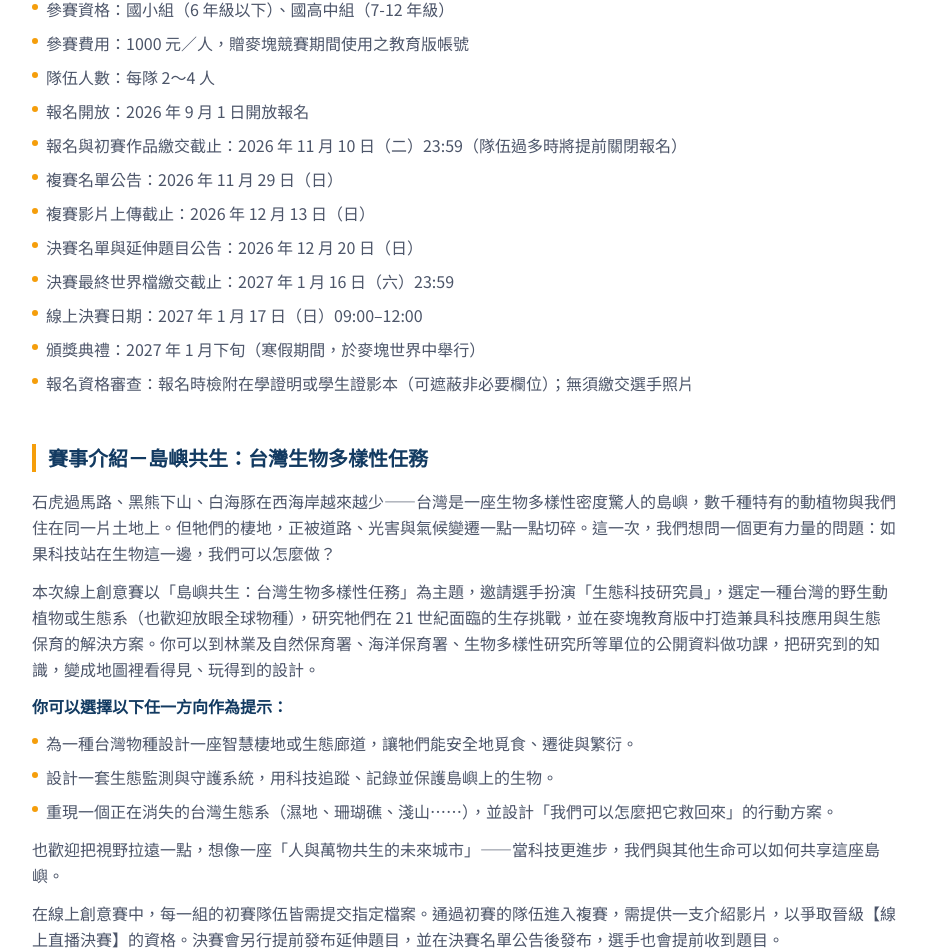
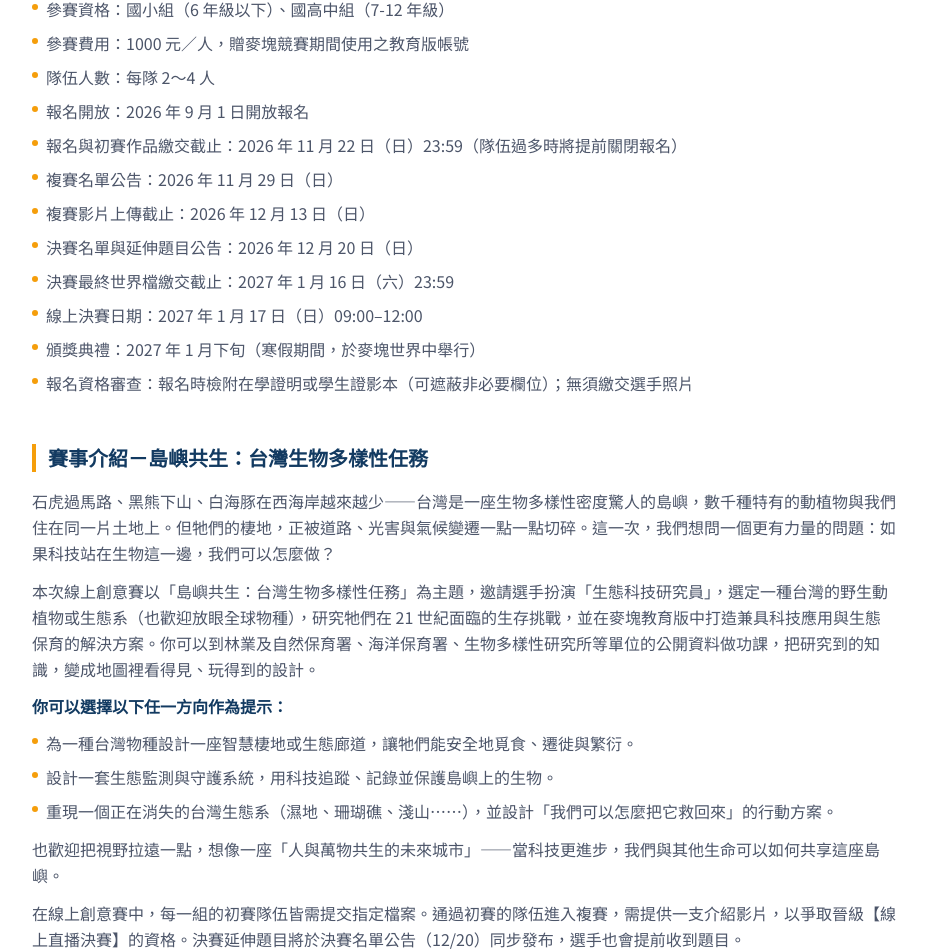
Before and after one commit to Hashen-0608/mcup-web, a Next.js app: page /rules in a window 1280 px wide. Shown: the part 1193-2145 px from the top of the page, without its empty margins (176-1102 px from the left). Built offline with nearby package versions, Linux system fonts and the light colour scheme.

Commit message:
Update registration deadline and refund policy dates

```diff
--- a/content/rules.ts
+++ b/content/rules.ts
@@ -55,7 +55,7 @@ export const rules: RuleSection[] = [
           "參賽費用：1000 元／人，贈麥塊競賽期間使用之教育版帳號",
           "隊伍人數：每隊 2～4 人",
           "報名開放：2026 年 9 月 1 日開放報名",
-          "報名與初賽作品繳交截止：2026 年 11 月 10 日（二）23:59（隊伍過多時將提前關閉報名）",
+          "報名與初賽作品繳交截止：2026 年 11 月 22 日（日）23:59（隊伍過多時將提前關閉報名）",
           "複賽名單公告：2026 年 11 月 29 日（日）",
           "複賽影片上傳截止：2026 年 12 月 13 日（日）",
           "決賽名單與延伸題目公告：2026 年 12 月 20 日（日）",
@@ -94,7 +94,7 @@ export const rules: RuleSection[] = [
       },
       {
         kind: "p",
-        text: "在線上創意賽中，每一組的初賽隊伍皆需提交指定檔案。通過初賽的隊伍進入複賽，需提供一支介紹影片，以爭取晉級【線上直播決賽】的資格。決賽會另行提前發布延伸題目，並在決賽名單公告後發布，選手也會提前收到題目。",
+        text: "在線上創意賽中，每一組的初賽隊伍皆需提交指定檔案。通過初賽的隊伍進入複賽，需提供一支介紹影片，以爭取晉級【線上直播決賽】的資格。決賽延伸題目將於決賽名單公告（12/20）同步發布，選手也會提前收到題目。",
       },
     ],
   },
@@ -243,7 +243,7 @@ export const rules: RuleSection[] = [
         head: ["時程", "日期", "說明"],
         rows: [
           ["開放報名", "2026/9/1", "開始受理報名"],
-          ["報名與初賽作品繳交截止", "2026/11/10（二）23:59", "隊伍數過多時將提前關閉報名"],
+          ["報名與初賽作品繳交截止", "2026/11/22（日）23:59", "隊伍數過多時將提前關閉報名"],
           ["複賽名單公告", "2026/11/29（日）", "依晉級隊數表公告"],
           ["複賽影片上傳截止", "2026/12/13（日）", "影片上傳 YouTube 並填複賽表"],
           ["決賽名單＋延伸題目公告", "2026/12/20（日）", "各組至多 10 隊晉級"],
@@ -312,7 +312,7 @@ export const rules: RuleSection[] = [
         kind: "ul",
         items: [
           "報名後至 9/30 前申請退費，退還已繳費用的 80%。",
-          "10/1 起至報名截止日（11/10）申請退費，退還已繳費用的 50%。",
+          "10/1 起至報名截止日（11/22）申請退費，退還已繳費用的 50%。",
           "初賽作品繳交後，恕不予退費。",
           "教育版帳號已開通者，退費時將扣除該授權成本。",
         ],
```
